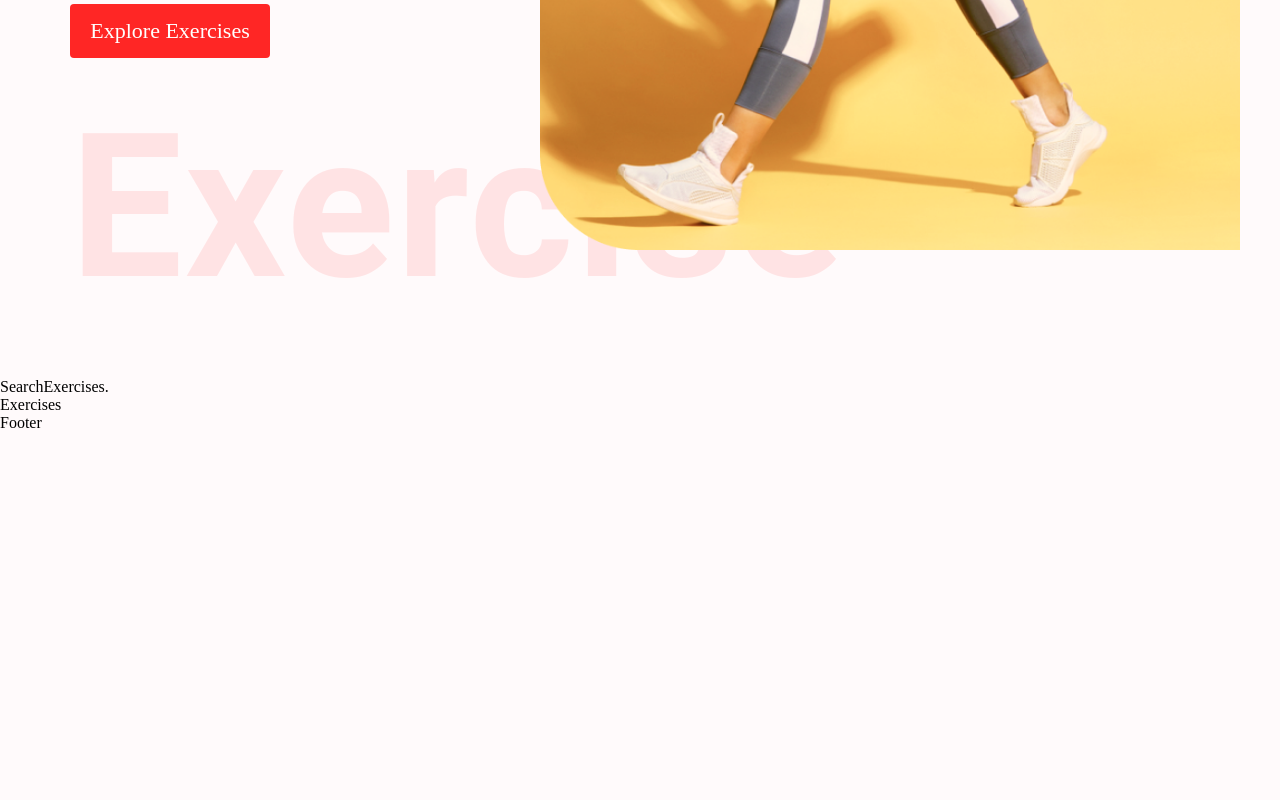
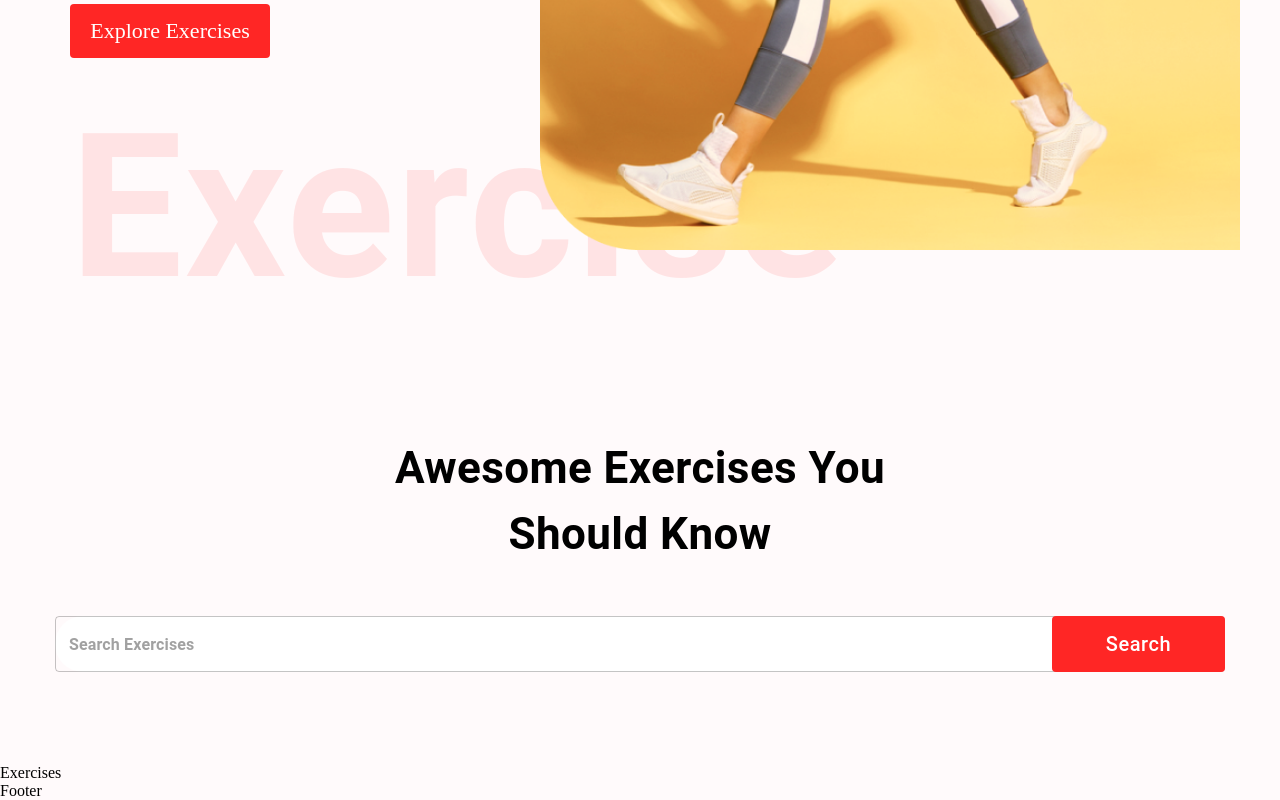
Before and after one commit to petyaNikleva/gym-workout, a React (Vite) app: page / in a window 1280 px wide. Shown: the part 616-1416 px from the top of the page. Before the commit the page ends 1048 px from the top, so only its background shows below. Built offline with nearby package versions, Linux system fonts and the light colour scheme.

Commit message:
add searchExercises UI

```diff
--- a/src/components/SearchExercises.jsx
+++ b/src/components/SearchExercises.jsx
@@ -1,9 +1,43 @@
-import React from 'react'
+import React, { useEffect, useState } from 'react';
+import { Box, Button, Stack, TextField, Typography } from '@mui/material';
 
-const SearchExercises = () => {
-  return (
-    <div>SearchExercises.</div>
-  )
-}
+const SearchExercises = ({ setExercises, bodyPart, setBodyPart }) => {
+  const [search, setSearch] = useState('');
 
-export default SearchExercises
+  const handleSearch = async () => {
+    console.log('search')
+  }
+
+    return (
+      <Stack alignItems="center" mt="37px" justifyContent="center" p="20px">
+        <Typography fontWeight={700} sx={{ fontSize: { lg: '44px', xs: '30px' } }} mb="49px" textAlign="center">
+          Awesome Exercises You <br /> Should Know
+        </Typography>
+        <Box position="relative" mb="72px">
+          <TextField
+            height="76px"
+            sx={{ input: { fontWeight: '700', border: 'none', borderRadius: '4px' }, width: { lg: '1170px', xs: '350px' }, backgroundColor: '#fff', borderRadius: '40px' }}
+            value={search}
+            onChange={(e) => setSearch(e.target.value.toLowerCase())}
+            placeholder="Search Exercises"
+            type="text"
+          />
+          <Button
+            className="search-btn"
+            sx={{
+              bgcolor: '#FF2625',
+              color: '#fff',
+              textTransform: 'none',
+              width: { lg: '173px', xs: '80px' },
+              height: '56px', position: 'absolute', right: '0px',
+              fontSize: { lg: '20px', xs: '14px' } }}
+            onClick={handleSearch}>
+            Search
+          </Button>
+        </Box>
+
+      </Stack>
+    );
+  };
+
+  export default SearchExercises;
```
